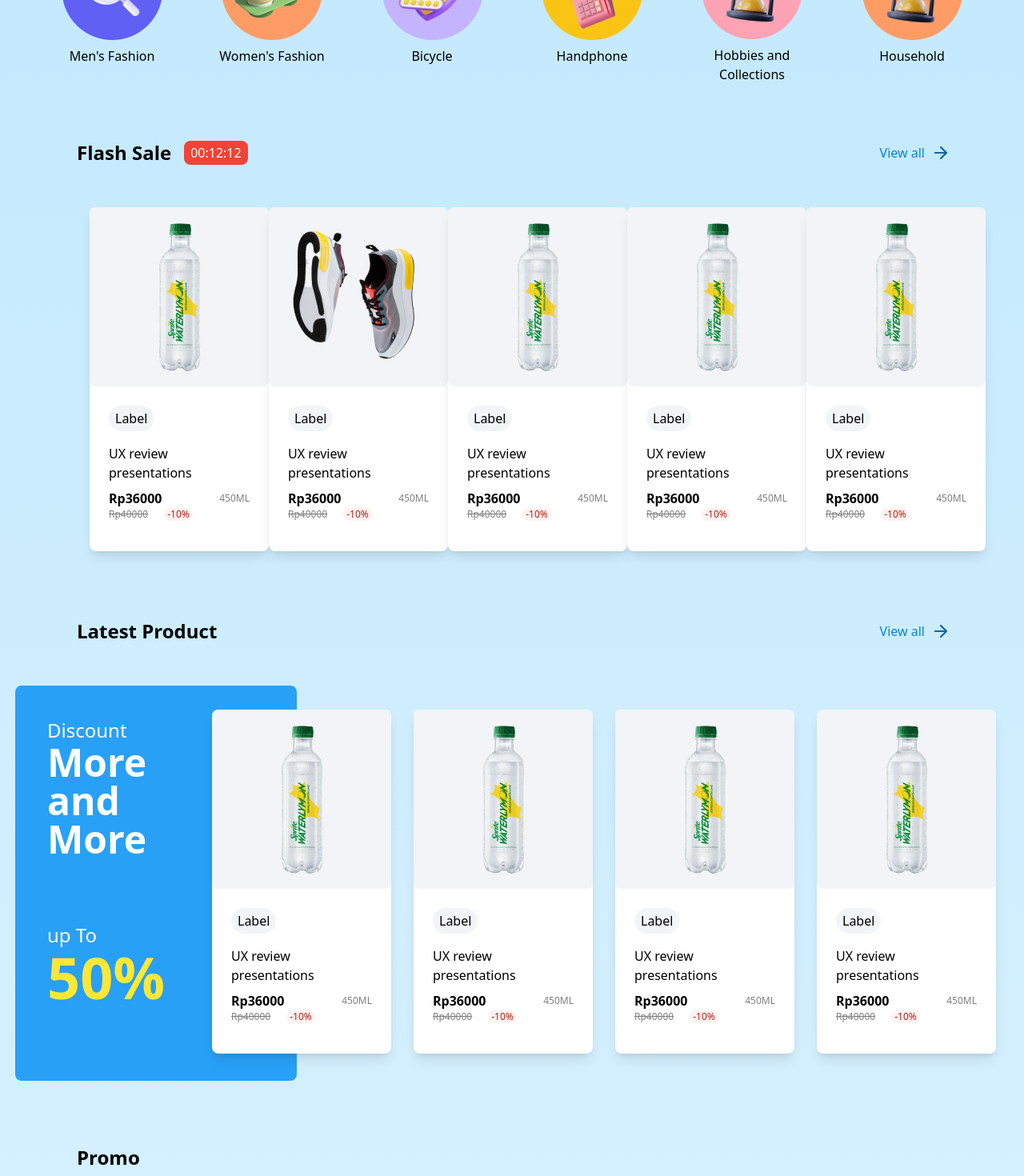
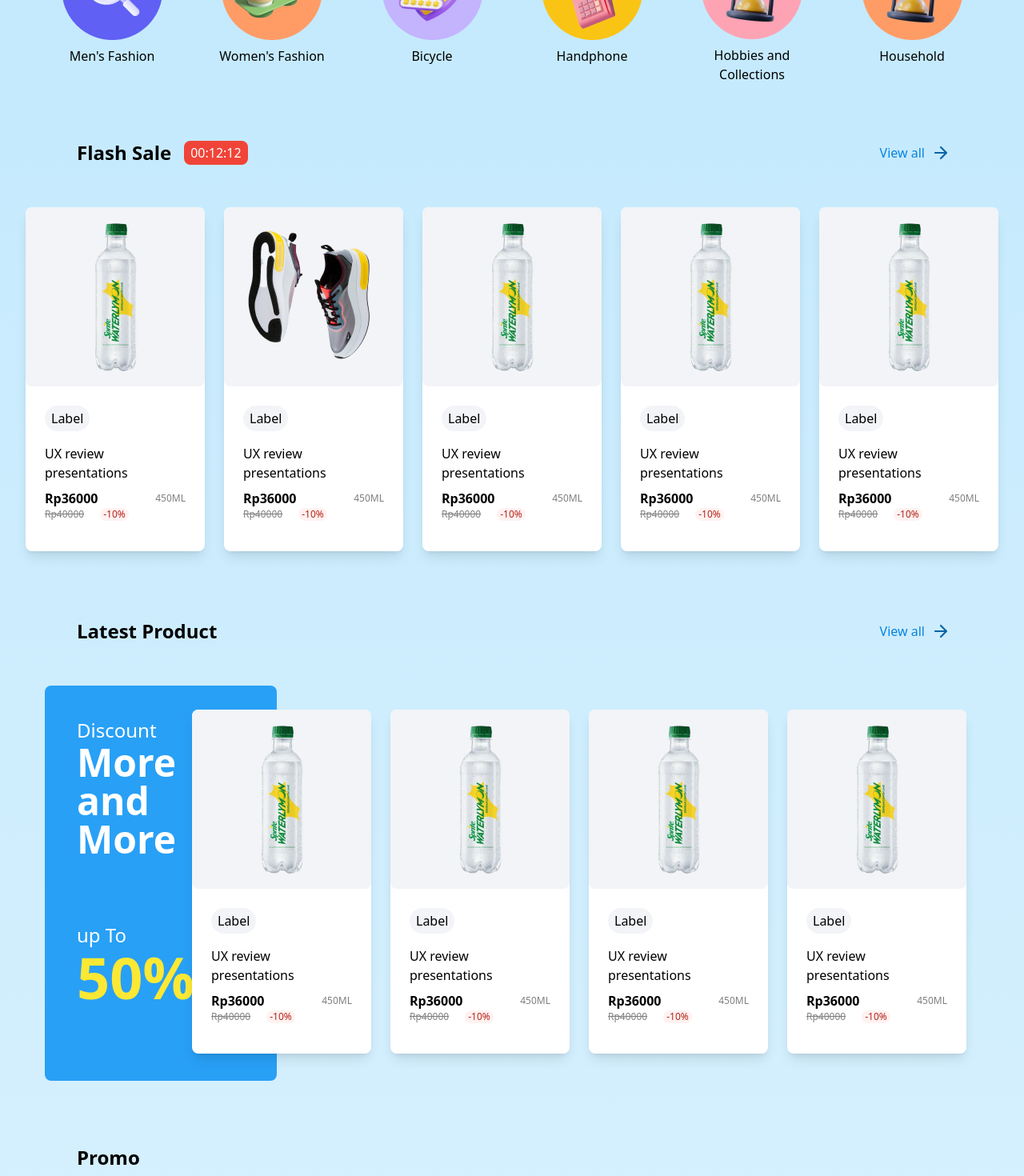
Before and after one commit to HafizhZR/msib5-app-HafizhZR, a Vue app: page / in a window 1280 px wide. Shown: the part 920-2390 px from the top of the page at 80% size. Built offline with nearby package versions, Linux system fonts and the light colour scheme.

Commit message:
fix: responsive

```diff
--- a/src/components/product/categories/Categories.vue
+++ b/src/components/product/categories/Categories.vue
@@ -1,7 +1,7 @@
 <template>
-  <div class="flex flex-col mx-auto">
-    <div class="mb-10">
-      <div class="px-10">
+  <div class="flex flex-col items-center mx-auto">
+    <div class="mb-10 w-full">
+      <div class="xl:px-10">
         <div class="flex justify-between">
           <p class="font-semibold text-2xl m-14">
             Categories
--- a/src/components/product/flash-sale/FlashSale.vue
+++ b/src/components/product/flash-sale/FlashSale.vue
@@ -1,6 +1,6 @@
 <template>
-  <div class="flex flex-col mx-auto">
-    <div class="px-10">
+  <div class="flex flex-col justify-center items-center mx-auto">
+    <div class="xl:px-10 w-full">
       <div class="flex justify-between">
         <div class="flex justify-center items-center">
           <p class="font-semibold text-2xl ml-14 mr-4">
@@ -16,7 +16,8 @@
         </button>
       </div>
     </div>
-    <div class="grid grid-cols-1 justify-center items-center sm:grid-cols-2 md:grid-cols-3 xl:flex xl:justify-around xl:mx-28">
+    <div
+      class="grid grid-cols-2 justify-center items-center md:grid-cols-3 lg:grid-cols-4 xl:grid-cols-5 xl:flex xl:justify-around mx-2 gap-2 xl:gap-6 xl:mx-16">
       <Card class="mb-8" v-for="(data, index) in flashSale" :key="index" :imageUrl="data.imageUrl" :label="data.label"
         :judul="data.judul" :harga="data.harga" :hargaAsli="data.hargaAsli" :diskon="data.diskon" />
     </div>
--- a/src/components/product/for-you/ForYou.vue
+++ b/src/components/product/for-you/ForYou.vue
@@ -1,6 +1,6 @@
 <template>
-  <div class="mb-20">
-    <div class="px-10">
+  <div class="mb-20 flex flex-col justify-center items-center mx-auto">
+    <div class="xl:px-10 w-full">
       <div class="flex justify-between ">
         <div class="flex justify-center items-center">
           <p class="font-semibold text-2xl ml-14 mr-4">
@@ -13,7 +13,7 @@
         </button>
       </div>
     </div>
-    <div class="grid justify-center items-center sm:mx-24 md:mx-12 lg:mx-28 sm:grid-cols-2 md:grid-cols-3 lg:grid-cols-3 xl:grid-cols-5 xl:mx-32 gap-6">
+    <div class="grid justify-center items-center grid-cols-2 md:grid-cols-3 gap-x-2 gap-y-8 lg:grid-cols-4 xl:grid-cols-5 xl:gap-6 xl:mx-16 mx-2">
       <Card v-for="(data, index) in ForYou" :key="index" :imageUrl="data.imageUrl" :label="data.label" :judul="data.judul"
         :harga="data.harga" :hargaAsli="data.hargaAsli" :diskon="data.diskon" />
     </div>
--- a/src/components/product/latest/Latest.vue
+++ b/src/components/product/latest/Latest.vue
@@ -1,7 +1,7 @@
 <template>
-  <div class="flex flex-col mx-auto">
-    <div class="">
-      <div class="px-10">
+  <div class="flex flex-col items-center mx-auto">
+    <div class="xl:px-10 w-full">
+      <div class="">
         <div class="flex justify-between w-full">
           <div class="flex justify-center items-center">
             <p class="font-semibold text-2xl ml-14 mr-4">
@@ -14,8 +14,8 @@
           </button>
         </div>
       </div>
-      <div class="flex flex-col lg:flex-row justify-center items-center lg:flex gap-6 lg:justify-center lg:items-center lg:ml-50">
-        <div class="mb-10 bg-[#28A0F6] w-[352px] h-[380px] lg:h-[494px] p-10 rounded-lg left-10 flex lg:block ">
+      <div class="flex flex-col xl:flex-row justify-center mx-4 items-center xl:flex gap-6 xl:justify-center xl:items-center xl:ml-50">
+        <div class="mb-10 bg-[#28A0F6] w-[352px] h-[380px] xl:h-[494px] p-10 rounded-lg left-10 xl:block hidden">
           <div class="flex-col mb-20">
             <p class="text-2xl text-white">
               Discount
@@ -33,7 +33,7 @@
             </p>
           </div>
         </div>
-        <div class="lg:z-[1] lg:mt-[-15px] lg:flex grid grid-cols-1 sm:grid-cols-2 md:grid-cols-3 gap-8 lg:flex-row justify-center items-center lg:gap-7 mt-[-180px] lg:ml-[-130px] mx-20 md:mx-4">
+        <div class="xl:z-[1] xl:mt-[-15px] xl:flex grid grid-cols-2 md:grid-cols-3 lg:grid-cols-4 xl:grid-cols-5 gap-2 lg:flex-row justify-center items-center xl:gap-6 xl:ml-[-130px] mx-[-6px] md:mx-4 ">
           <Card class="mb-7" v-for="(data, index) in latest" :key="index" :imageUrl="data.imageUrl" :label="data.label"
             :judul="data.judul" :harga="data.harga" :hargaAsli="data.hargaAsli" :diskon="data.diskon" />
         </div>
--- a/src/components/product/promo/Promo.vue
+++ b/src/components/product/promo/Promo.vue
@@ -1,6 +1,6 @@
 <template>
   <div class="mt-10">
-    <div class="px-10">
+    <div class="xl:px-10 w-full">
       <div class="flex justify-between ">
         <div class="flex justify-center items-center">
           <p class="font-semibold text-2xl ml-14 mr-4">
@@ -10,7 +10,7 @@
       </div>
     </div>
     <div class="flex justify-center items-center">
-      <div class="w-full h-[200px] bg-slate-200 mx-32 my-10 rounded-lg">
+      <div class="w-10/12 h-[200px] bg-slate-200 mx-auto my-10 rounded-lg">
 
       </div>
     </div>
```
